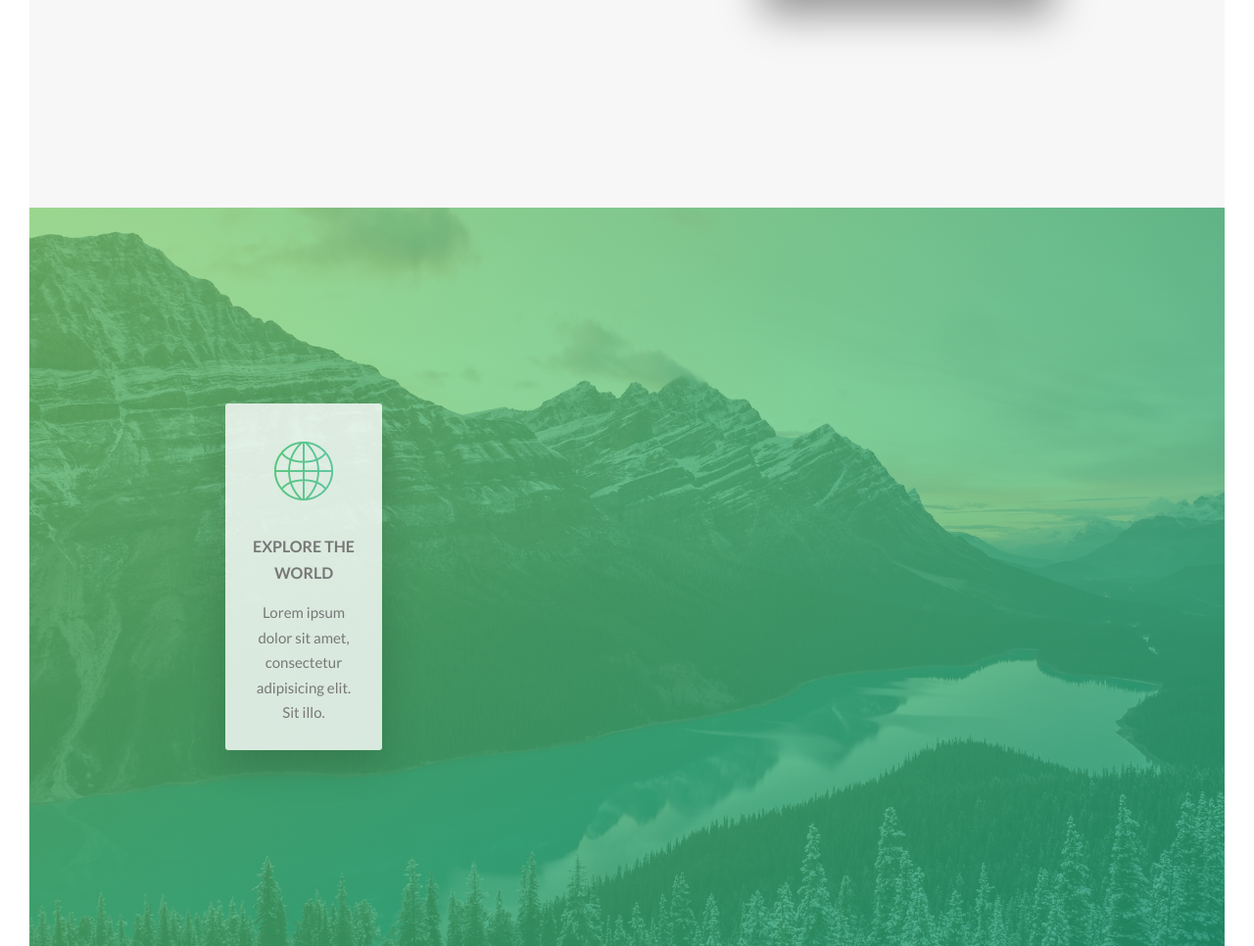
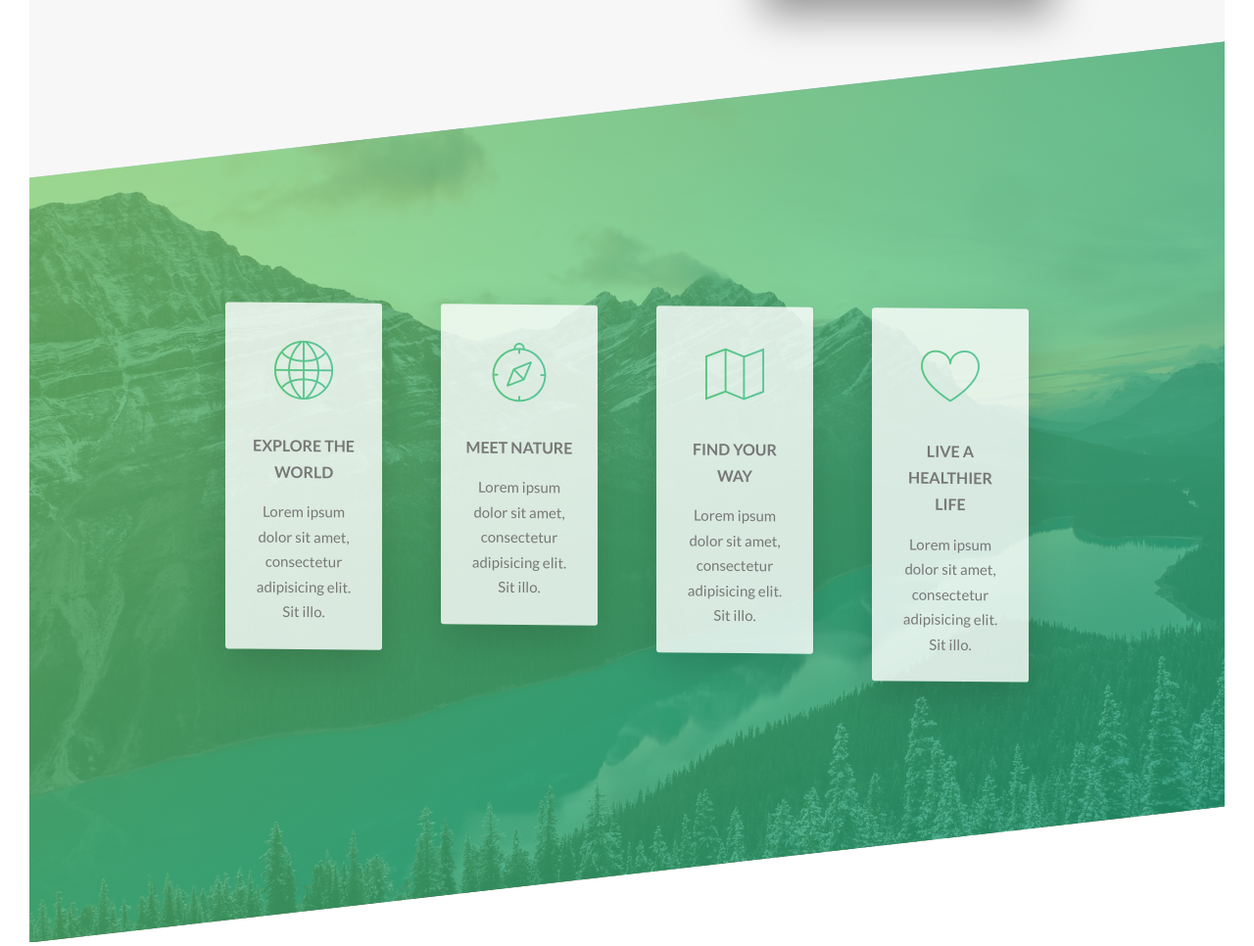
Before and after one commit to Davyyd1/outdoorsWebsite, a website: page index.html in a window 1280 px wide. Shown: the part 1318-2284 px from the top of the page at 98% size. Drawn offline with Linux system fonts and the light colour scheme.

Commit message:
features section

```diff
--- a/index.html
+++ b/index.html
@@ -93,6 +93,42 @@
               </p>
             </div>
           </div>
+          <div class="col-1-of-4">
+            <div class="feature-box">
+              <i class="feature-box__icon icon-basic-compass"></i>
+              <h3 class="heading-tertiary u-margin-bottom-small">
+                Meet nature
+              </h3>
+              <p class="feature-box__text">
+                Lorem ipsum dolor sit amet, consectetur adipisicing elit. Sit
+                illo.
+              </p>
+            </div>
+          </div>
+          <div class="col-1-of-4">
+            <div class="feature-box">
+              <i class="feature-box__icon icon-basic-map"></i>
+              <h3 class="heading-tertiary u-margin-bottom-small">
+                Find your way
+              </h3>
+              <p class="feature-box__text">
+                Lorem ipsum dolor sit amet, consectetur adipisicing elit. Sit
+                illo.
+              </p>
+            </div>
+          </div>
+          <div class="col-1-of-4">
+            <div class="feature-box">
+              <i class="feature-box__icon icon-basic-heart"></i>
+              <h3 class="heading-tertiary u-margin-bottom-small">
+                Live a healthier life
+              </h3>
+              <p class="feature-box__text">
+                Lorem ipsum dolor sit amet, consectetur adipisicing elit. Sit
+                illo.
+              </p>
+            </div>
+          </div>
         </div>
       </section>
     </main>
--- a/sass/components/_feature-box.scss
+++ b/sass/components/_feature-box.scss
@@ -5,6 +5,7 @@
     text-align: center;
     border-radius: 3px;
     box-shadow: 0 1.5rem 4rem rgba($color-black, .15);
+    transition: transform .2s;
 
     &__icon {
         font-size: 6rem;
@@ -13,9 +14,10 @@
         background-image: linear-gradient(to right, $color-primary, $color-primary-dark);
         -webkit-background-clip: text;
         color: transparent;
+
     }
 
-    &__text {
-
+    &:hover{
+        transform: translateY(-1.5rem) scale(1.03);
     }
 }
--- a/sass/pages/_home.scss
+++ b/sass/pages/_home.scss
@@ -8,4 +8,10 @@
     padding: 20rem;
     background-image: linear-gradient(to right bottom, $color-primary-light,$color-primary-dark),url(../img/nat-4.jpg);
     background-size: cover ;
+    transform: skewY(-6.5deg);
+    margin-top: -10rem;
+
+    & > * {
+        transform: skewY(7deg);
+    }
 }
```
Also changed, not shown: css/style.css, 1 other file.
